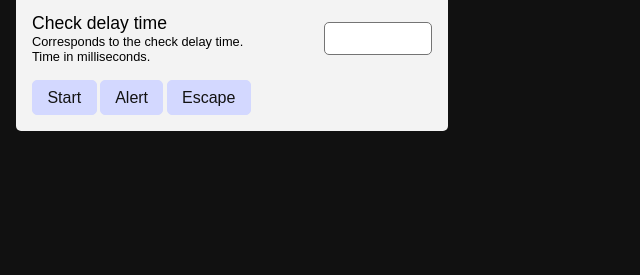
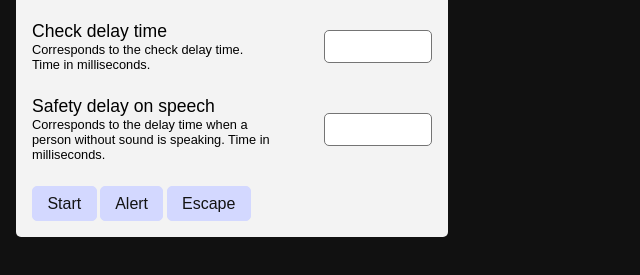
Before and after one commit to M4rcusVinicius/Meet-hach-bot, a website: page Input/index.html in a window 1280 px wide. Shown: the part 69-344 px from the top of the page, without its empty margins (0-640 px from the left). Drawn offline with Linux system fonts and the light colour scheme.

Commit message:
Safety delay on speech config

```diff
--- a/Input/index.html
+++ b/Input/index.html
@@ -34,6 +34,21 @@
               class="configInputNumber"
             />
           </div>
+          <div class="configElement">
+            <div class="configText">
+              <div class="configTitle">Safety delay on speech</div>
+              <div class="configDescription">
+                Corresponds to the delay time when a person without sound is speaking. Time in milliseconds.
+              </div>
+            </div>
+            <input
+              type="number"
+              step="1000"
+              name="checkDelay"
+              id="checkDelay"
+              class="configInputNumber"
+            />
+          </div>
         </div>
       </div>
       <div class="control">
--- a/Input/style.css
+++ b/Input/style.css
@@ -64,7 +64,7 @@ body {
 	display: flex;
 	align-items: center;
 	justify-content: space-between;
-	margin-top: .5rem;
+	margin: 1.5rem 0;
 }
 
 .configText {
```
